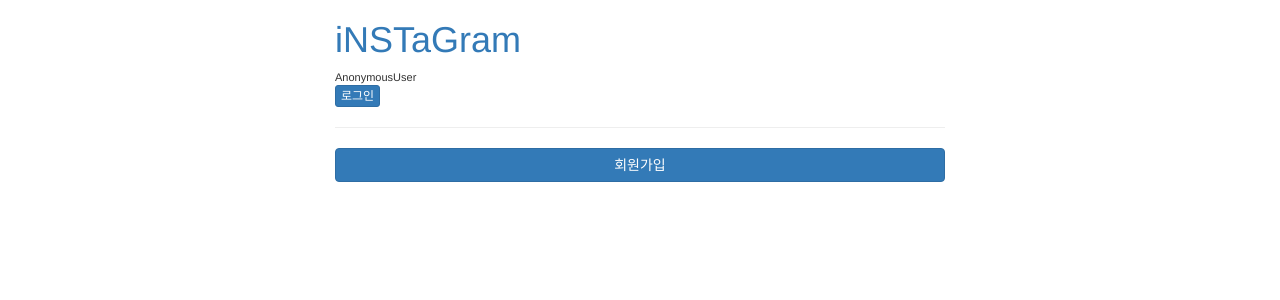
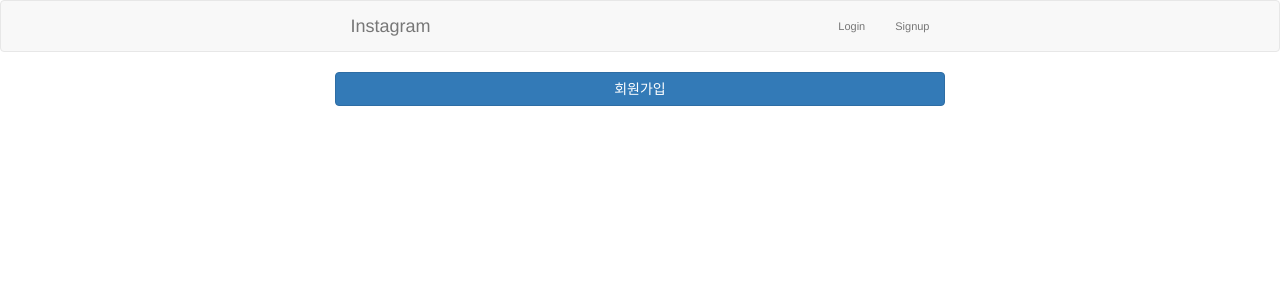
Before and after one commit to ehfgk78/instagram_1st, a Django app: page /member/signup/ in a window 1280 px wide. Shown: the top 300 px of the page. Run offline with Django 3.2, Linux system fonts and the light colour scheme; parts of the project's set-up code (start-up, migrations or seed data) failed here and were passed over; some libraries are stand-ins or nearby versions.

Commit message:
24th navbar 구현

```diff
--- a/instagramlike/templates/base.html
+++ b/instagramlike/templates/base.html
@@ -11,23 +11,44 @@
     <link rel="stylesheet" href="{% static 'css/post.css' %}">
 </head>
 <body>
+<div>
+    <nav class="navbar navbar-default">
         <div class="col-lg-6 col-lg-offset-3
 				col-md-8 col-md-offset-2
 				col-sm-10 col-sm-offset-1
 				col-xs-12">
-    <a href="{% url 'post:post_list' %}"><h1>iNSTaGram</h1></a>
-    <p class="text-right">
-    <div>{{ user }}</div>
+            <div class="navbar-header">
+                <button type="button" class="navbar-toggle collapsed" data-toggle="collapse" data-target="#top-nav">
+                    <span class="sr-only">Toggle navigation</span>
+                    <span class="icon-bar"></span>
+                    <span class="icon-bar"></span>
+                    <span class="icon-bar"></span>
+                </button>
+                <a class="navbar-brand" href="{% url 'post:post_list' %}">Instagram</a>
+            </div>
+            <div class="collapse navbar-collapse" id="top-nav">
+                <ul class="nav navbar-nav navbar-right">
                     {% if user.is_authenticated %}
-    {{ user.username }} 님, 환영합니다! [로그아웃하기]
+                    <li><a href="{% url 'post:post_create' %}">+ Add Post</a></li>
+                    <li><a href="{% url 'member:logout' %}">Logout</a></li>
                     {% else %}
-    <a href="{% url 'member:login' %}" class="btn btn-xs btn-primary">로그인 </a>
+                    <li><a href="{% url 'member:login' %}">Login</a></li>
+                    <li><a href="{% url 'member:signup' %}">Signup</a></li>
                     {% endif %}
-    </p>
-    <hr>
+                </ul>
+            </div>
+        </div>
+    </nav>
+    <div class="col-lg-6 col-lg-offset-3
+				col-md-8 col-md-offset-2
+				col-sm-10 col-sm-offset-1
+				col-xs-12">
+
         {% block content %}
         {% endblock %}
     </div>
-
+</div>
+<script src="https://ajax.googleapis.com/ajax/libs/jquery/1.11.2/jquery.min.js"></script>
+<script src="https://maxcdn.bootstrapcdn.com/bootstrap/3.3.2/js/bootstrap.min.js"></script>
 </body>
 </html>
```
Lines whose indentation alone changed are shown as unchanged.
